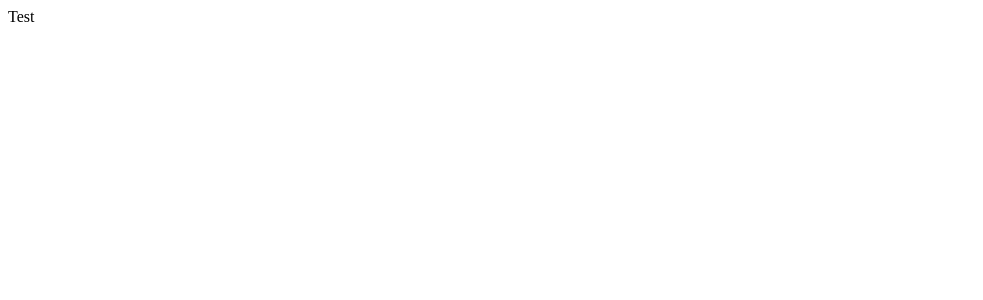
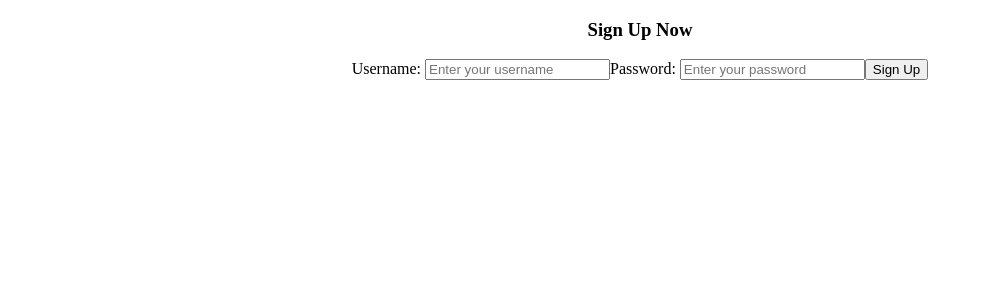
Before and after one commit to Cloud9NB/ToDo-List, a React (Create React App) app in the folder front-end/: page / in a window 1280 px wide. Shown: the top 300 px of the page, without its empty margins (0-983 px from the left). Built offline with nearby package versions, Linux system fonts and the light colour scheme.

Commit message:
creates basic signup form

```diff
--- a/front-end/src/components/App.js
+++ b/front-end/src/components/App.js
@@ -1,10 +1,7 @@
+import Signup from './Signup';
 
-function App() {
-  return (
-    <div className="App">
-      Test
-    </div>
-  );
-}
+const App = () => {
+  return <Signup />;
+};
 
 export default App;
--- /dev/null
+++ b/front-end/src/components/Signup.js
@@ -0,0 +1,47 @@
+import { useState } from 'react';
+import '../css/signup.css';
+
+const Signup = () => {
+  const [state, setState] = useState({
+    username: '',
+    password: '',
+  });
+
+  const signup = (username, password) => {};
+
+  return (
+    <div className='signup-form'>
+      <form>
+        <h3>Sign Up Now</h3>
+        <label>Username: </label>
+        <input
+          type='text'
+          value={state.username}
+          placeholder='Enter your username'
+          onChange={event =>
+            setState({ ...state, username: event.target.value })
+          }
+        />
+        <label>Password: </label>
+        <input
+          type='password'
+          value={state.password}
+          placeholder='Enter your password'
+          onChange={event =>
+            setState({ ...state, password: event.target.value })
+          }
+        />
+        <button
+          onClick={event => {
+            event.preventDefault();
+            signup(state.username, state.password);
+          }}
+        >
+          Sign Up
+        </button>
+      </form>
+    </div>
+  );
+};
+
+export default Signup;
--- /dev/null
+++ b/front-end/src/css/signup.css
@@ -0,0 +1,3 @@
+.signup-form {
+  text-align: center;
+}
```
